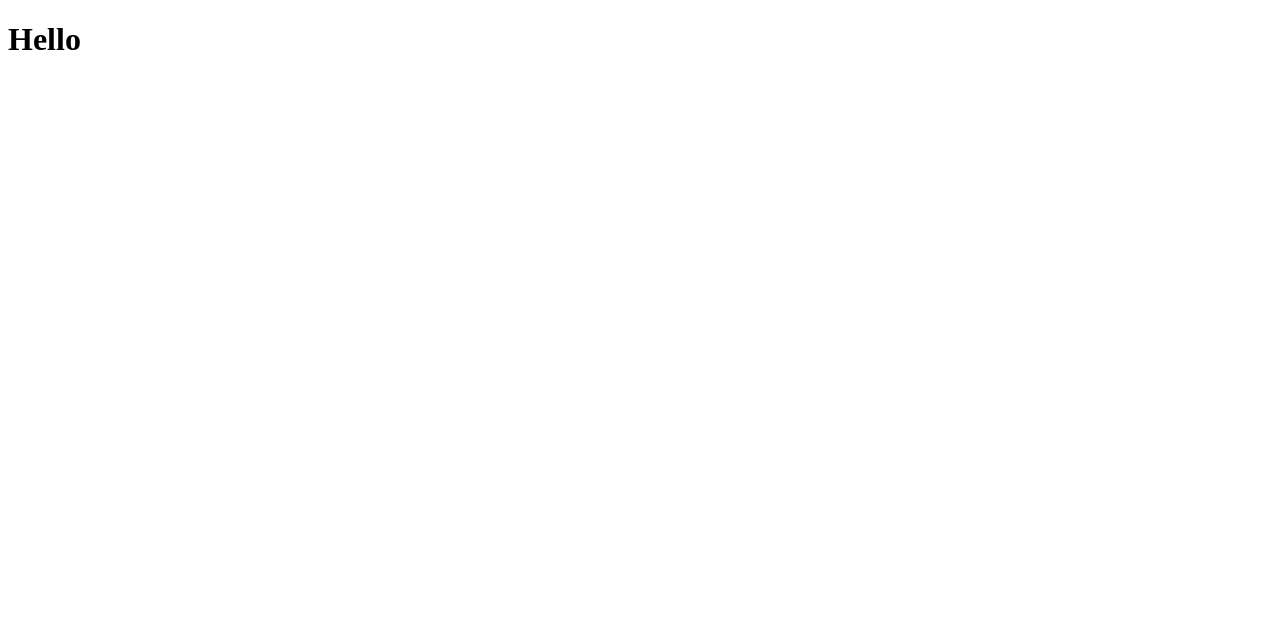
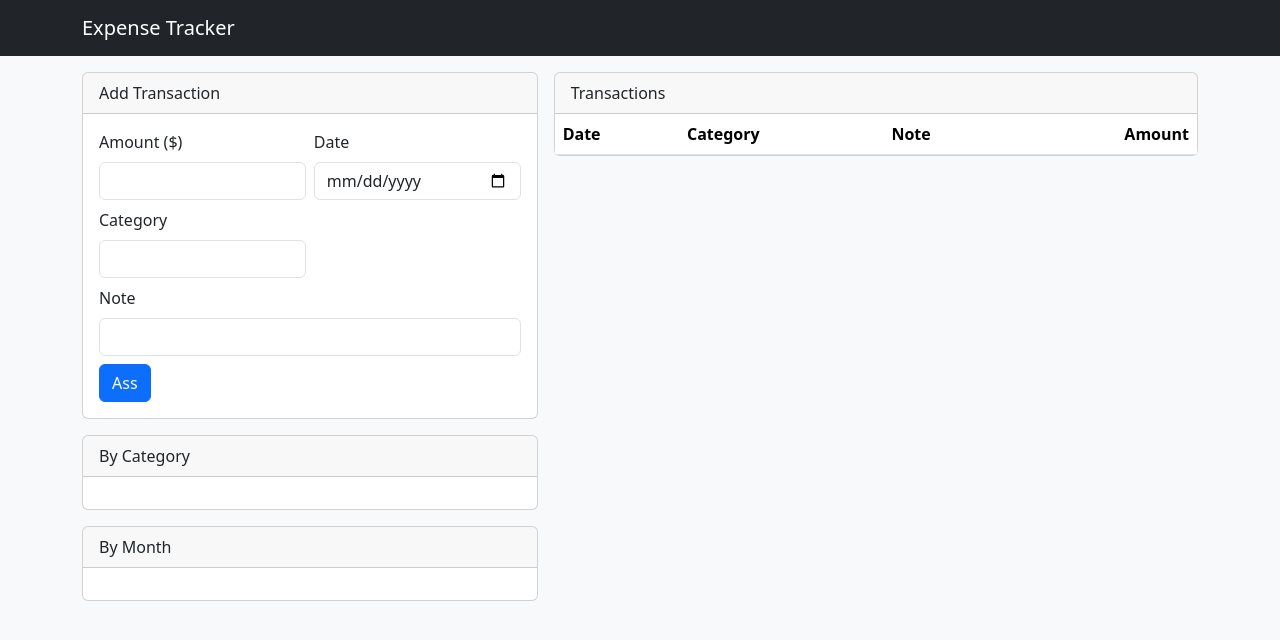
Before and after one commit to Qu1nn1/expense-tracker, a Flask app: page / in a window 1280 px wide. Before the commit the part shown is almost empty. Shown: the top 640 px of the page. Run offline with Flask 3, Linux system fonts and the light colour scheme; lists and menus that the app fills with data are empty; some libraries are stand-ins or nearby versions.

Commit message:
feat: grid page with form, table, and chart placeholders

```diff
--- /dev/null
+++ b/static/app.js
@@ -0,0 +1 @@
+console.log("app.js loaded");
--- a/templates/index.html
+++ b/templates/index.html
@@ -1,6 +1,87 @@
 <!doctype html>
 <html>
-  <body>
-    <h1>Hello</h1>
+  <head>
+    <meta charset="utf-8" />
+    <title>Expense Tracker</title>
+    <meta name="viewport" content="width=device-width, initial-scale=1" />
+    <link
+      href="https://cdn.jsdelivr.net/npm/bootstrap@5.3.3/dist/css/bootstrap.min.css"
+      rel="stylesheet"
+    />
+  </head>
+  <body class="bg-light">
+    <nav class="navbar navbar-dark bg-dark mb-3">
+      <div class="container">
+        <span class="navbar-brand">Expense Tracker</span>
+      </div>
+    </nav>
+
+    <div class="container my-3">
+      <div class="row g-3">
+        <div class="col-md-5" id="left-col">
+          <div class="card">
+            <div class="card-header">Add Transaction</div>
+            <div class="card-body">
+              <form id="Form" class="row g-2">
+                <div class="col-6">
+                  <label class="form-label">Amount ($)</label>
+                  <input
+                    id="amount"
+                    type="number"
+                    step="0.01"
+                    class="form-control"
+                    required
+                  />
+                </div>
+                <div class="col-6">
+                  <label class="form-label">Date</label>
+                  <input id="date" type="date" class="form-control" required />
+                </div>
+                <div class="col-6">
+                  <label class="form-label">Category</label>
+                  <input id="category" class="form-control" required />
+                </div>
+                <div class="col-12">
+                  <label class="form-label">Note</label>
+                  <input id="note" class="form-control" />
+                </div>
+                <div class="col-12">
+                  <button class="btn btn-primary">Ass</button>
+                </div>
+              </form>
+            </div>
+          </div>
+          <div class="card mt-3">
+            <div class="card-header">By Category</div>
+            <div class="card-body"><div id="barByCat"></div></div>
+          </div>
+          <div class="card mt-3">
+            <div class="card-header">By Month</div>
+            <div class="card-body"><div id="lineByMonth"></div></div>
+          </div>
+        </div>
+        <div class="col-md-7" id="right-col">
+          <div class="card">
+            <div class="card-header">Transactions</div>
+            <div class="card-body p-0">
+              <table class="table mb-0" id="table">
+                <thead>
+                  <tr>
+                    <th>Date</th>
+                    <th>Category</th>
+                    <th>Note</th>
+                    <th class="text-end">Amount</th>
+                  </tr>
+                </thead>
+                <tbody></tbody>
+              </table>
+            </div>
+          </div>
+        </div>
+      </div>
+    </div>
+
+    <script src="https://cdn.plot.ly/plotly-2.35.2.min.js"></script>
+    <script src="/static/app.js"></script>
   </body>
 </html>
```
